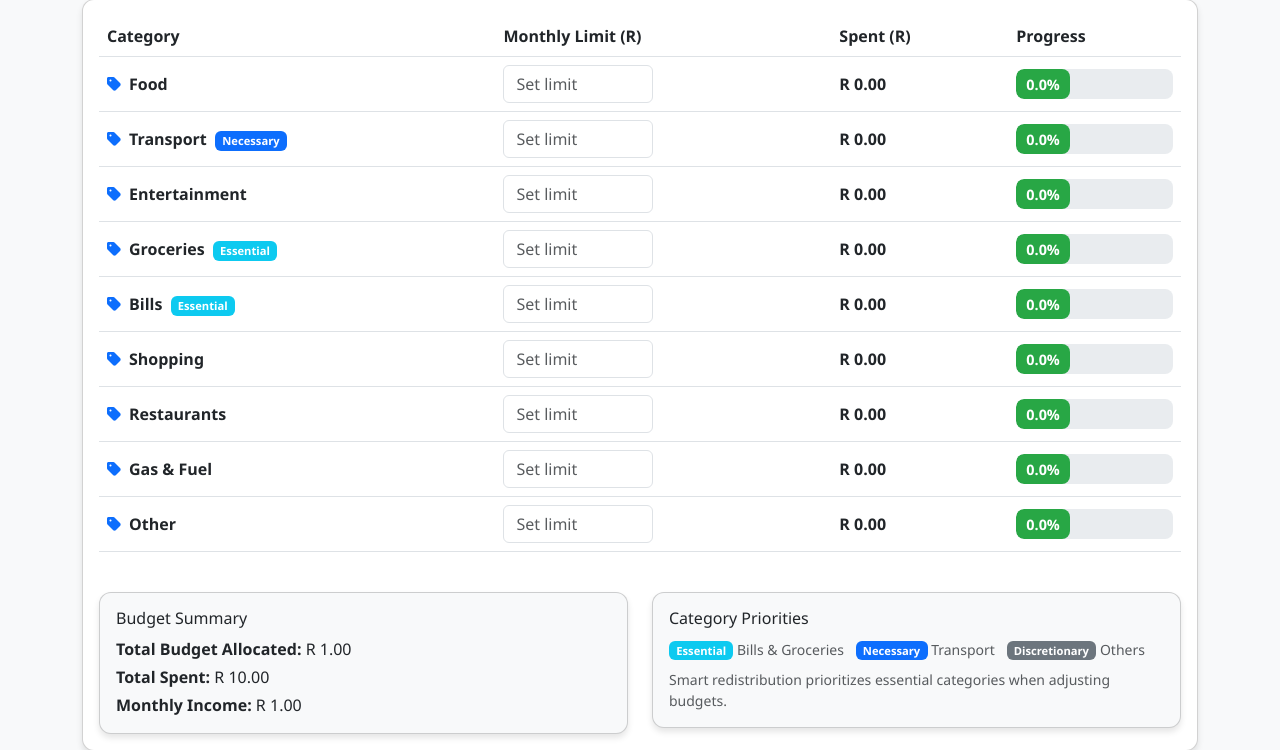
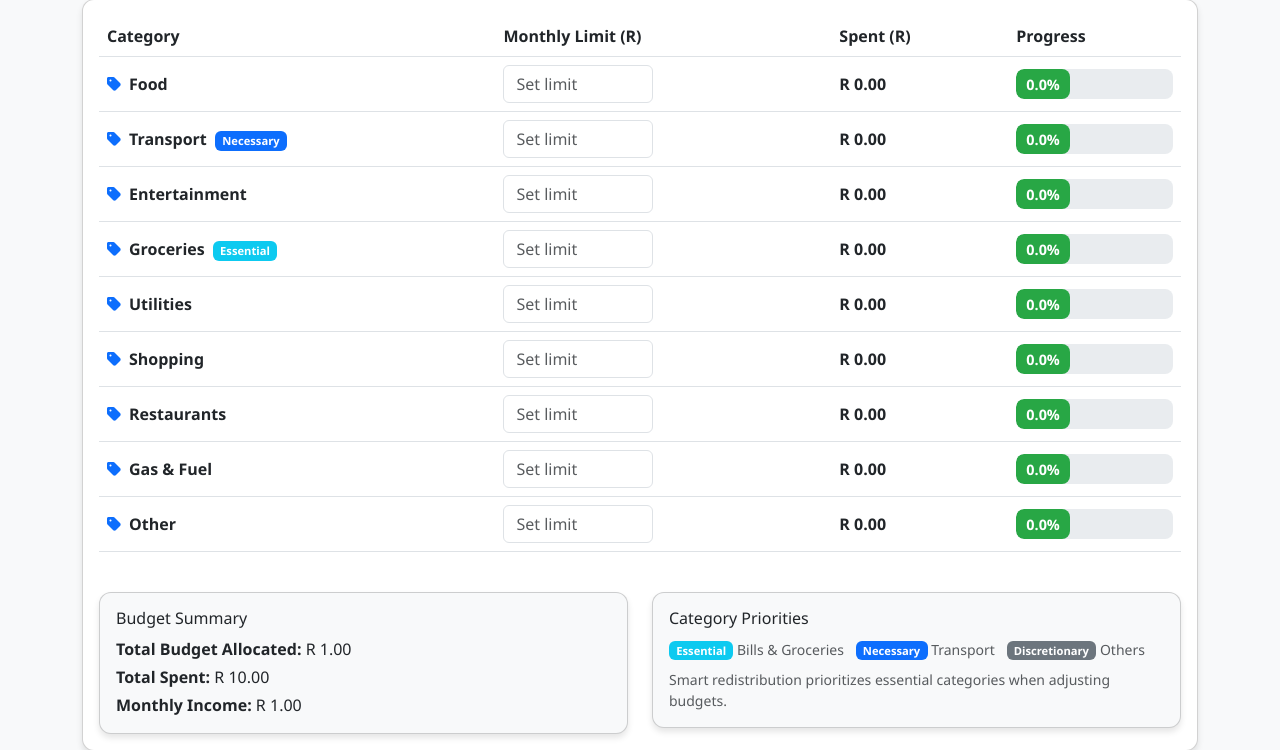
Before and after one commit to iangovender/Budgeteer, a Flask app: page /budget_settings in a window 1280 px wide. Shown: the part 191-941 px from the top of the page. Run offline with Flask 3, Linux system fonts and the light colour scheme; the visitor is signed in with stand-in values (Sample User, id 1); tables that the repository leaves empty hold one stand-in row (Sample ...).

Commit message:
Updated ui

```diff
--- a/app.py
+++ b/app.py
@@ -20,11 +20,11 @@ app.config['WTF_CSRF_ENABLED'] = True
 db = SQLAlchemy(app)
 migrate = Migrate(app, db)
 
-CATEGORIES = ['Food', 'Transport', 'Entertainment', 'Groceries', 'Bills', 'Shopping', 'Restaurants', 'Gas & Fuel', 'Other']
+CATEGORIES = ['Food', 'Transport', 'Entertainment', 'Groceries', 'Utilities', 'Shopping', 'Restaurants', 'Gas & Fuel', 'Other']
 
 # Update CATEGORY_PRIORITIES
 CATEGORY_PRIORITIES = {
-    'Bills': 1,      # Highest priority - essential
+    'Utilities': 1,      # Highest priority - essential
     'Groceries': 2,  # Essential living expenses
     'Transport': 3,  # Essential for work/life
     'Gas & Fuel': 3, # Same priority as transport
@@ -68,8 +68,8 @@ def categorize_expense_rule_based(description):
         'Food': ['coffee', 'food', 'restaurant', 'dinner', 'lunch', 'cafe'],
         'Transport': ['taxi', 'bus', 'fuel', 'train', 'flight', 'uber'],
         'Entertainment': ['movie', 'concert', 'game', 'ticket', 'netflix'],
-        'Groceries': ['groceries', 'supermarket', 'milk', 'bread'],
-        'Bills': ['electricity', 'water', 'internet', 'phone', 'bill'],
+        'Groceries': ['supermarket', 'milk', 'bread'],
+        'Utilities': ['electricity', 'water', 'internet', 'phone', 'bill'],
         'Shopping': ['clothing', 'electronics', 'store', 'mall', 'shop']
     }
     for category, keywords in rules.items():
--- a/templates/dashboard.html
+++ b/templates/dashboard.html
@@ -352,7 +352,7 @@
                         Details
                     </button>
                 </div>
-                <div class="insight-popup" data-bs-toggle="modal" data-bs-target="#insightsModal">
+                <div>
                     <p class="mb-1"><strong>Trend:</strong></p>
                     <p class="text-muted small">{{ insights.trends }}</p>
 
```
